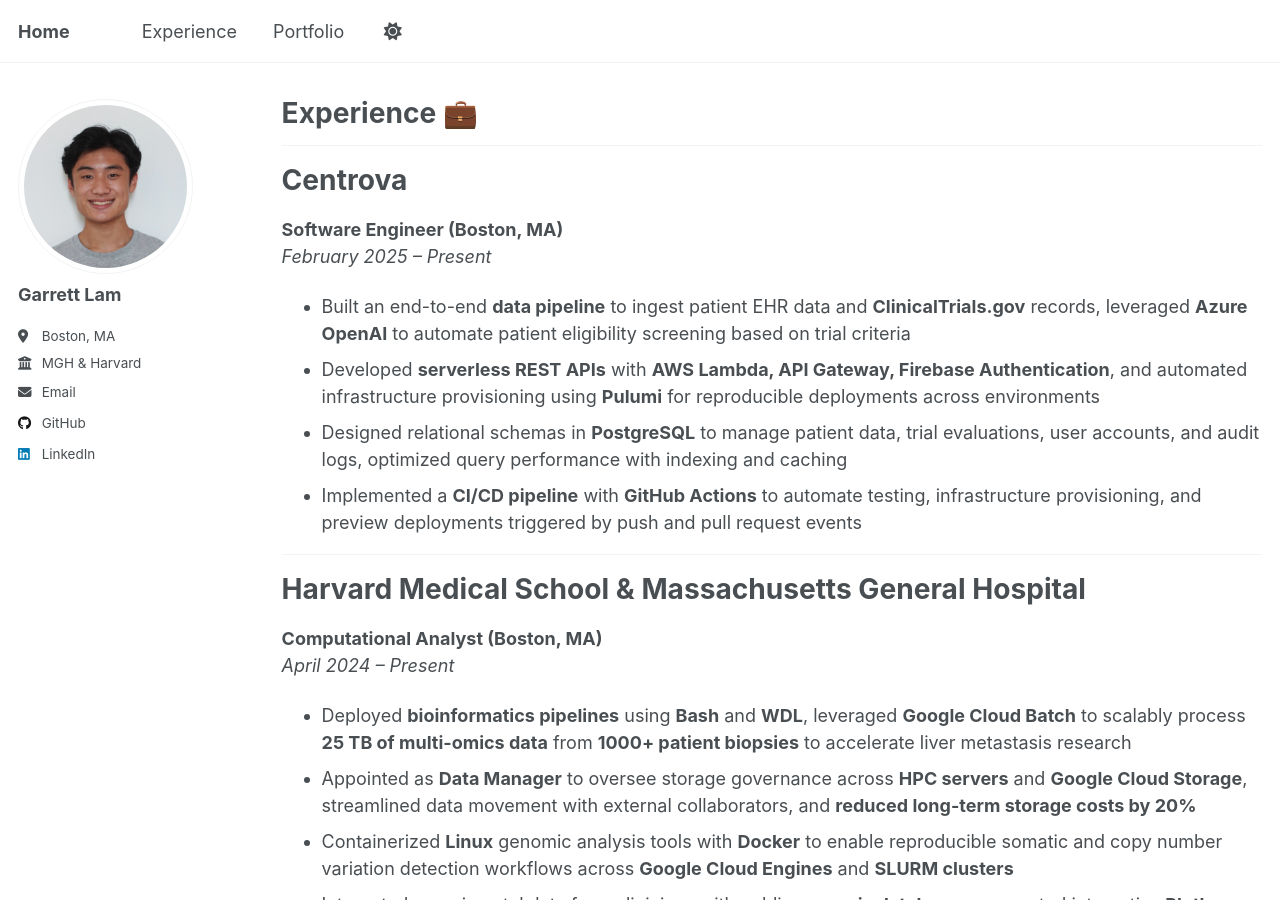
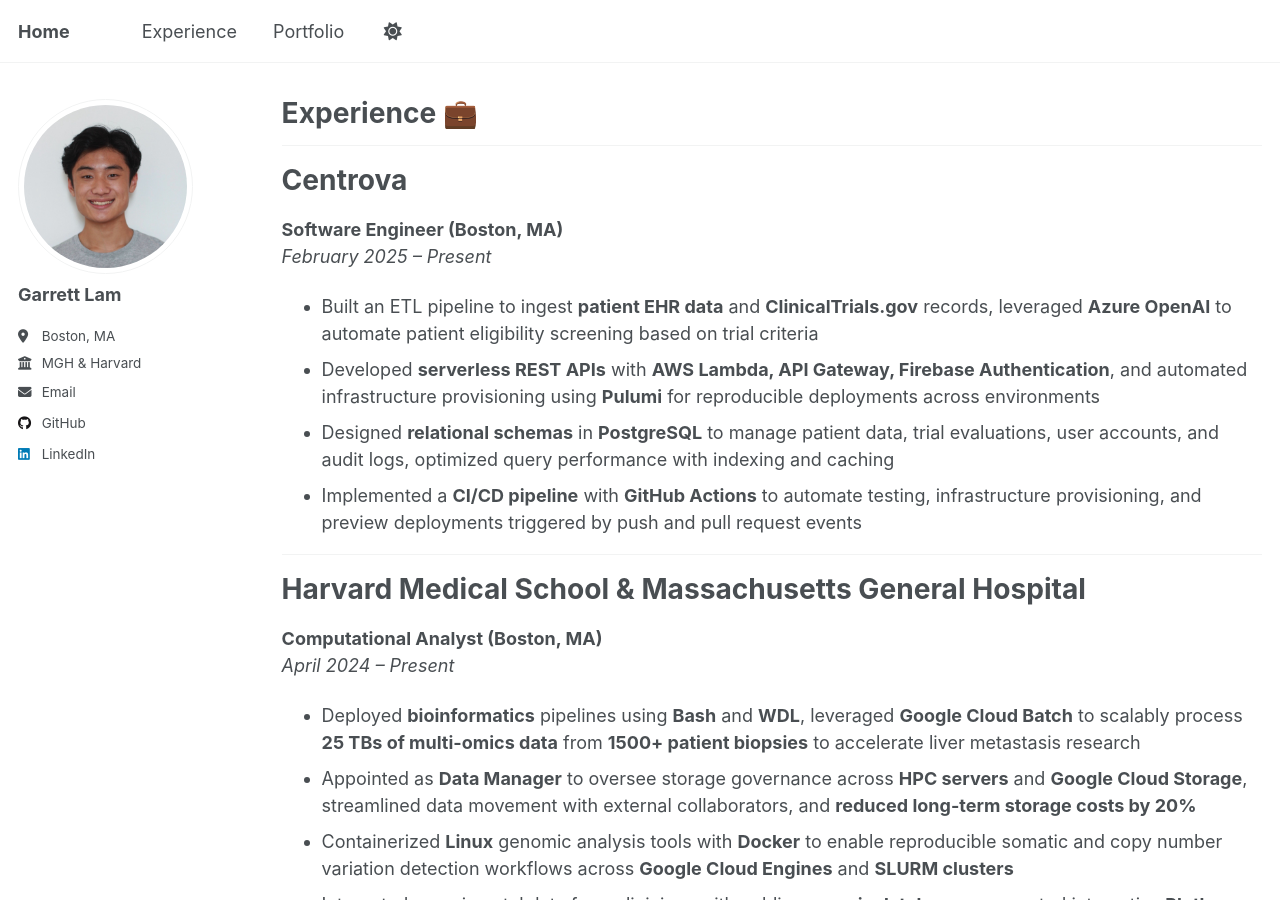
Before and after one commit to garrett-lam/garrett-lam.github.io, a Jekyll site: the page built from _pages/experience.md, in a window 1280 px wide and 900 px high. Built offline with Jekyll 4.4.1, drawn with Linux system fonts in a browser that asks for light colours.

Commit message:
experience.md update

```diff
--- a/_pages/experience.md
+++ b/_pages/experience.md
@@ -11,9 +11,9 @@
 ======
 **Software Engineer (Boston, MA)**
 _February 2025 – Present_
-- Built an end-to-end **data pipeline** to ingest patient EHR data and **ClinicalTrials.gov** records, leveraged **Azure OpenAI** to automate patient eligibility screening based on trial criteria
+- Built an ETL pipeline to ingest **patient EHR data** and **ClinicalTrials.gov** records, leveraged **Azure OpenAI** to automate patient eligibility screening based on trial criteria
 - Developed **serverless REST APIs** with **AWS Lambda, API Gateway, Firebase Authentication**, and automated infrastructure provisioning using **Pulumi** for reproducible deployments across environments
-- Designed relational schemas in **PostgreSQL** to manage patient data, trial evaluations, user accounts, and audit logs, optimized query performance with indexing and caching
+- Designed **relational schemas** in **PostgreSQL** to manage patient data, trial evaluations, user accounts, and audit logs, optimized query performance with indexing and caching
 - Implemented a **CI/CD pipeline** with **GitHub Actions** to automate testing, infrastructure provisioning, and preview deployments triggered by push and pull request events
 
 ---
@@ -22,7 +22,7 @@
 ======
 **Computational Analyst (Boston, MA)**
 _April 2024 – Present_
-- Deployed **bioinformatics pipelines** using **Bash** and **WDL**, leveraged **Google Cloud Batch** to scalably process **25 TB of multi-omics data** from **1000+ patient biopsies** to accelerate liver metastasis research
+- Deployed **bioinformatics** pipelines using **Bash** and **WDL**, leveraged **Google Cloud Batch** to scalably process **25 TBs of multi-omics data** from **1500+ patient biopsies** to accelerate liver metastasis research
 - Appointed as **Data Manager** to oversee storage governance across **HPC servers** and **Google Cloud Storage**, streamlined data movement with external collaborators, and **reduced long-term storage costs by 20%**
 - Containerized **Linux** genomic analysis tools with **Docker** to enable reproducible somatic and copy number variation detection workflows across **Google Cloud Engines** and **SLURM clusters**
 - Integrated experimental data from clinicians with public **genomic databases**, generated interactive **Plotly** visualizations to support data-driven research decisions
```
